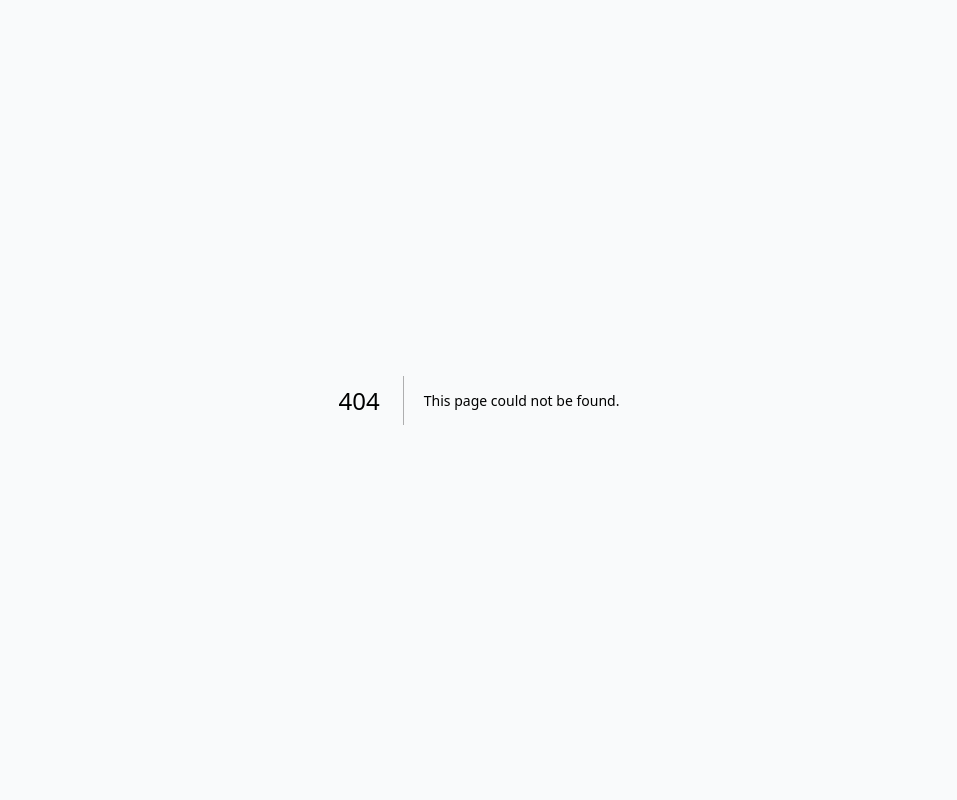
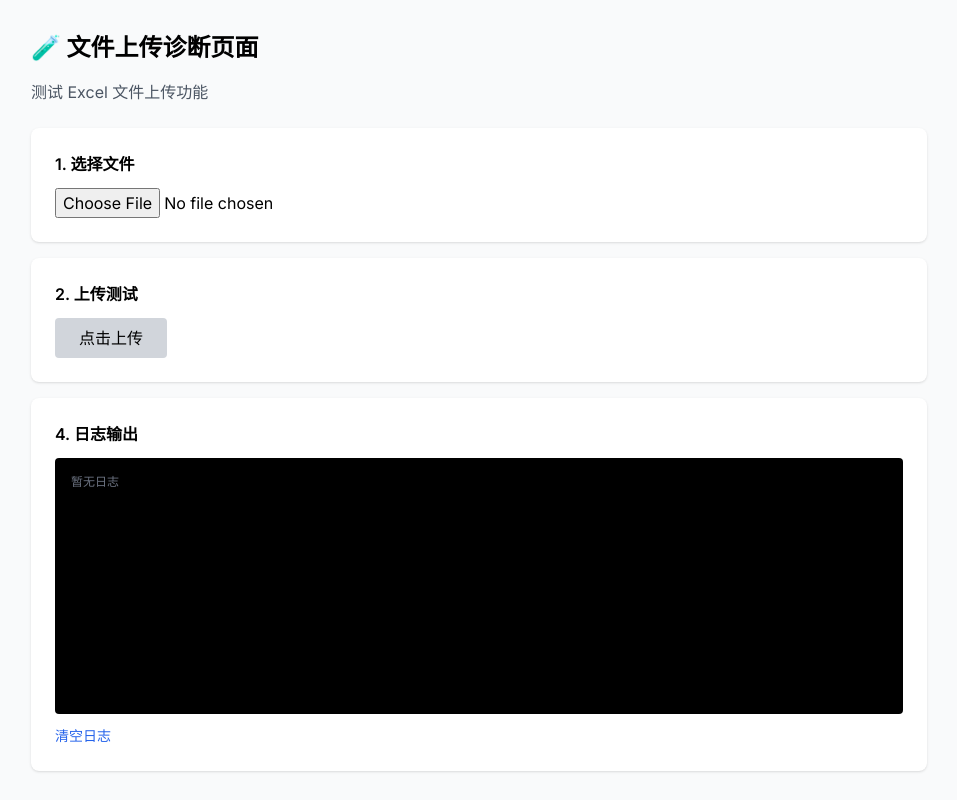
Before and after one commit to qizihua1/code20200605, a Next.js app: page /test-upload in a window 1280 px wide. Before the commit this address had no page. Shown: the top 800 px of the page, without its empty margins (161-1118 px from the left). Built offline with nearby package versions, Linux system fonts and the light colour scheme.

Commit message:
feat: add diagnostic test upload page

```diff
--- /dev/null
+++ b/app/test-upload/page.tsx
@@ -0,0 +1,129 @@
+'use client'
+
+import { useState } from 'react'
+
+export default function TestUploadPage() {
+  const [file, setFile] = useState<File | null>(null)
+  const [result, setResult] = useState<any>(null)
+  const [logs, setLogs] = useState<string[]>([])
+
+  const addLog = (msg: string) => {
+    console.log(msg)
+    setLogs(prev => [...prev, msg])
+  }
+
+  const handleUpload = async () => {
+    addLog('=== 开始测试 ===')
+
+    if (!file) {
+      addLog('❌ 错误：没有选择文件')
+      alert('请先选择文件！')
+      return
+    }
+
+    addLog(`✓ 文件已选择：${file.name} (${file.size} bytes, ${file.type})`)
+
+    try {
+      addLog('正在上传...')
+      const formData = new FormData()
+      formData.append('file', file)
+
+      addLog('发送 POST 请求到 /api/parse')
+
+      const response = await fetch('/api/parse', {
+        method: 'POST',
+        body: formData
+      })
+
+      addLog(`✓ 响应状态：${response.status}`)
+      addLog(`✓ 响应类型：${response.headers.get('content-type')}`)
+
+      const data = await response.json()
+      addLog(`✓ 响应数据：${JSON.stringify(data).substring(0, 200)}...`)
+
+      setResult(data)
+
+      if (response.ok) {
+        alert(`✅ 成功！解析了 ${data.validCount} 条数据`)
+      } else {
+        alert(`❌ 失败：${data.error || data.hint}`)
+      }
+    } catch (error: any) {
+      addLog(`❌ 异常：${error.message}`)
+      alert(`上传失败：${error.message}`)
+    }
+  }
+
+  return (
+    <div className="min-h-screen p-8 bg-gray-50">
+      <div className="max-w-4xl mx-auto">
+        <h1 className="text-2xl font-bold mb-4">🧪 文件上传诊断页面</h1>
+        <p className="mb-6 text-gray-600">测试 Excel 文件上传功能</p>
+
+        <div className="bg-white rounded-lg shadow p-6 mb-4">
+          <h2 className="font-semibold mb-3">1. 选择文件</h2>
+          <input
+            type="file"
+            accept=".xlsx,.xls"
+            onChange={(e) => {
+              const f = e.target.files?.[0]
+              if (f) {
+                setFile(f)
+                addLog(`选择文件：${f.name}, 类型：${f.type}, 大小：${f.size}`)
+              }
+            }}
+            className="block w-full"
+            id="fileInput"
+          />
+        </div>
+
+        <div className="bg-white rounded-lg shadow p-6 mb-4">
+          <h2 className="font-semibold mb-3">2. 上传测试</h2>
+          <button
+            onClick={handleUpload}
+            disabled={!file}
+            className={`px-6 py-2 rounded ${!file ? 'bg-gray-300' : 'bg-blue-600 text-white hover:bg-blue-700'}`}
+          >
+            点击上传
+          </button>
+        </div>
+
+        {result && (
+          <div className="bg-white rounded-lg shadow p-6">
+            <h2 className="font-semibold mb-3">3. 响应结果</h2>
+            <pre className="bg-gray-100 p-4 rounded text-xs overflow-auto">
+              {JSON.stringify(result, null, 2)}
+            </pre>
+          </div>
+        )}
+
+        <div className="bg-white rounded-lg shadow p-6">
+          <h2 className="font-semibold mb-3">4. 日志输出</h2>
+          <div className="bg-black text-green-400 p-4 rounded font-mono text-xs h-64 overflow-auto">
+            {logs.length === 0 ? (
+              <p className="text-gray-500">暂无日志</p>
+            ) : (
+              logs.map((log, i) => <div key={i}>{log}</div>)
+            )}
+          </div>
+          <button
+            onClick={() => setLogs([])}
+            className="mt-3 text-sm text-blue-600 hover:underline"
+          >
+            清空日志
+          </button>
+        </div>
+
+        <div className="mt-8 p-4 bg-yellow-50 border border-yellow-200 rounded">
+          <h3 className="font-semibold text-yellow-800 mb-2">💡 如果按钮没反应：</h3>
+          <ol className="text-sm text-yellow-700 space-y-1">
+            <li>1. 按 F12 打开浏览器开发者工具</li>
+            <li>2. 切换到 Console（控制台）标签</li>
+            <li>3. 点击"点击上传"按钮</li>
+            <li>4. 截图 Console 中的红色错误信息并发给我</li>
+          </ol>
+        </div>
+      </div>
+    </div>
+  )
+}
```
